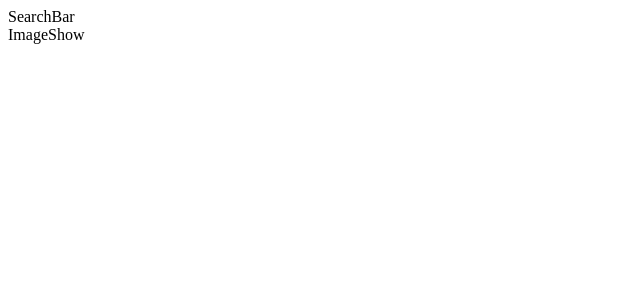
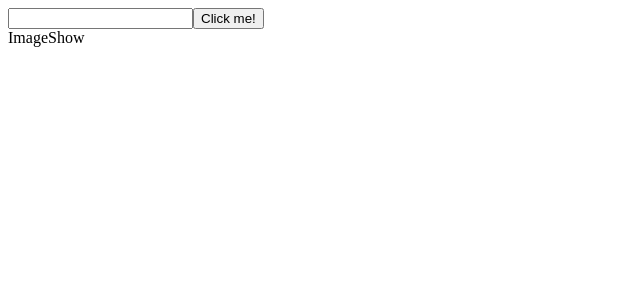
Before and after one commit to VsevolodPantjukhin/pics2, a React (Create React App) app: page / in a window 1280 px wide. Shown: the top 300 px of the page, without its empty margins (0-640 px from the left). Built offline with nearby package versions, Linux system fonts and the light colour scheme.

Commit message:
Implementing Child to Parent Communication

```diff
--- a/src/App/App.js
+++ b/src/App/App.js
@@ -4,9 +4,13 @@ import ImageList from '../components/ImageList/ImageList';
 import SearchBar from '../components/SearchBar/SearchBar';
 
 const App = () => {
+  const handleSubmit = (term) => {
+    console.log('Do a search with ', term);
+  };
+
   return (
     <div>
-      <SearchBar />
+      <SearchBar onSubmit={handleSubmit} />
       <ImageList />
     </div>
   );
--- a/src/components/SearchBar/SearchBar.js
+++ b/src/components/SearchBar/SearchBar.js
@@ -1,9 +1,13 @@
 import React from 'react';
 
-const SearchBar = () => {
+const SearchBar = ({ onSubmit }) => {
+  const handleClick = () => {
+    onSubmit('cars');
+  };
   return (
     <div>
-      <div>SearchBar</div>
+      <input />
+      <button onClick={handleClick}>Click me!</button>
     </div>
   );
 };
```
